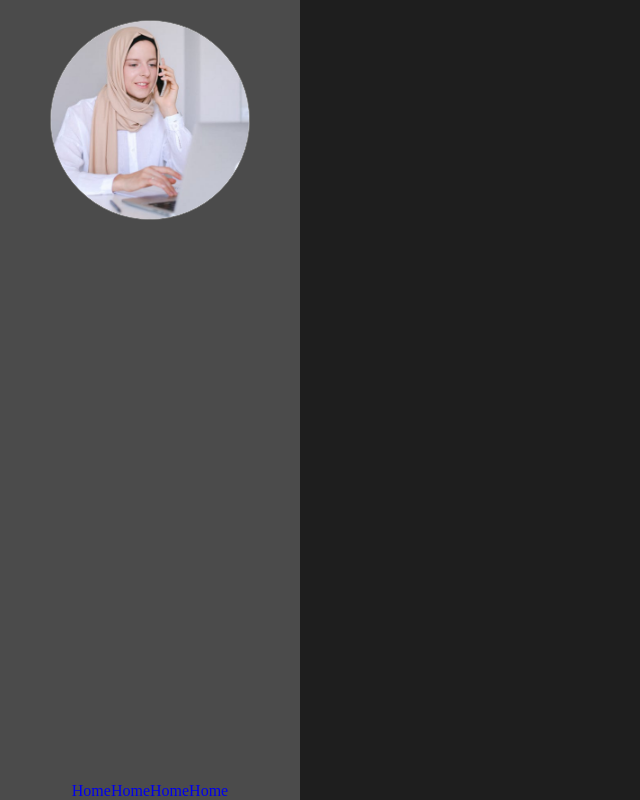
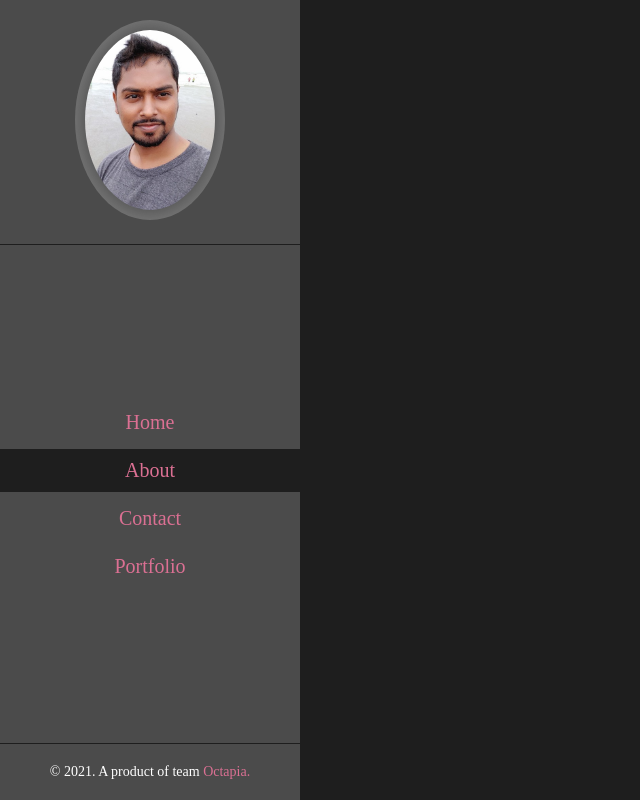
Before and after one commit to mistersakil/portfolio-01-using-react-styled-component, a React (Create React App) app: page /about in a window 1280 px wide. Shown: the whole page, without its empty margins (0-640 px from the left). Built offline with nearby package versions, Linux system fonts and the light colour scheme.

Commit message:
leftSidebar design completed

```diff
--- a/src/components/Navbar.js
+++ b/src/components/Navbar.js
@@ -1,25 +1,116 @@
 import React from "react";
 import styled from "styled-components";
-import { NavLink } from "react-router-dom";
+import { NavLink, Link } from "react-router-dom";
+import imgAvatar from "../images/avatar.jpg";
 
-const Nav = styled.nav``;
+const NavbarWrapperStyle = styled("div")`
+  width: 100%;
+  height: 100%;
+  position: relative;
+  left: 0;
+  top: 0;
+  z-index: 10;
+  display: flex;
+  flex-direction: column;
+  align-items: center;
+  justify-content: space-between;
+  .avatar {
+    position: relative;
+    width: 100%;
+    overflow: hidden;
+    border-bottom: 1px solid var(--bgPrimary);
+    padding: 2rem 0;
+    display: block;
+    text-align: center;
+    .img {
+      width: 15rem;
+      height: 20rem;
+      padding: 1rem;
+      border-radius: 150%;
+      box-shadow: 0 0 20px 8px var(--bgGrey) inset;
+      object-fit: cover;
+    }
+  }
+  .nav {
+    display: flex;
+    flex-direction: column;
+    align-items: center;
+    gap: 0.5rem 0;
+    width: 100%;
+    text-align: center;
+    .link {
+      color: var(--colorBrand);
+      font-size: 2rem;
+      padding: 1rem 0;
+      text-transform: capitalize;
+      width: 100%;
+      position: relative;
+      &::after {
+        content: "";
+        position: absolute;
+        top: 0;
+        left: 0;
+        background-color: var(--bgPrimary);
+        width: 100%;
+        height: 100%;
+        z-index: -1;
+        clip-path: inset(0 100% 0 0);
+        transition: 0.5s linear;
+      }
+      &:hover::after {
+        clip-path: inset(0);
+      }
+    }
+    .active {
+      background-color: var(--bgPrimary);
+    }
+  }
+  .footer {
+    color: white;
+    font-size: 1.4rem;
+    border-top: 1px solid var(--colorPrimary);
+    width: 100%;
+    text-align: center;
+    padding: 2rem 0;
+    .link {
+      color: var(--colorBrand);
+      font-size: inherit;
+    }
+  }
+`;
 
 const Navbar = () => {
   return (
-    <Nav>
-      <NavLink to="/" exact>
-        Home
-      </NavLink>
-      <NavLink to="/about" exact>
-        Home
-      </NavLink>
-      <NavLink to="/contact" exact>
-        Home
-      </NavLink>
-      <NavLink to="/portfolio" exact>
-        Home
-      </NavLink>
-    </Nav>
+    <NavbarWrapperStyle>
+      <figure className="avatar">
+        <img src={imgAvatar} alt="avatar" className="img" />
+      </figure>
+      <nav className="nav">
+        <NavLink activeClassName="active" className="link" to="/" exact>
+          home
+        </NavLink>
+        <NavLink className="link" to="/about" exact>
+          about
+        </NavLink>
+        <NavLink className="link" to="/contact" exact>
+          contact
+        </NavLink>
+        <NavLink className="link" to="/portfolio" exact>
+          portfolio
+        </NavLink>
+      </nav>
+      <footer className="footer">
+        <span className="text">&copy; 2021. A product of team </span>
+        <a
+          href="https://github.com/mistersakil/"
+          target="_blank"
+          className="link"
+          rel="noreferrer"
+        >
+          Octapia.
+        </a>
+      </footer>
+    </NavbarWrapperStyle>
   );
 };
 
--- a/src/components/Sidebar.js
+++ b/src/components/Sidebar.js
@@ -1,45 +1,18 @@
 import React from "react";
 import styled from "styled-components";
 import Navbar from "./Navbar";
-import imgAvatar from "../images/avatar.jpeg";
-const SidebarStyle = styled.div`
+const SidebarStyle = styled.section`
   position: fixed;
-  display: flex;
-  flex-direction: column;
-  align-items: center;
-  justify-content: space-between;
   top: 0;
-  width: 30rem;
+  width: 300px;
   height: 100vh;
   overflow: hidden;
   background-color: var(--bgGreyDark);
 `;
-const Avatar = styled.figure`
-  position: relative;
-  width: 20rem;
-  height: 20rem;
-
-  top: 2rem;
-
-  border-radius: 50%;
-  background-color: var(--bgSecondary);
-  border: 1px solid var(--bgGrey);
-  overflow: hidden;
-`;
-const Image = styled.img`
-  position: absolute;
-  left: 0;
-  top: 0;
-  width: 100%;
-  height: 100%;
-`;
 const Sidebar = () => {
   return (
     <SidebarStyle>
-      <Avatar>
-        <Image src={imgAvatar} />
-      </Avatar>
-      <Navbar></Navbar>
+      <Navbar />
     </SidebarStyle>
   );
 };
--- a/src/styles/GlobalStyle.js
+++ b/src/styles/GlobalStyle.js
@@ -9,6 +9,7 @@ const GlobalStyle = createGlobalStyle`
         --colorPrimary : rgba(30,30,30,1);
         --colorSecondary: rgba(240,240,240,1)
         --colorGrey: rgba(120,120,120,1);
+        --colorBrand: palevioletred;
     }
     *{
         margin: 0;
```
Also changed, not shown: src/images/avatar.jpg (added).
